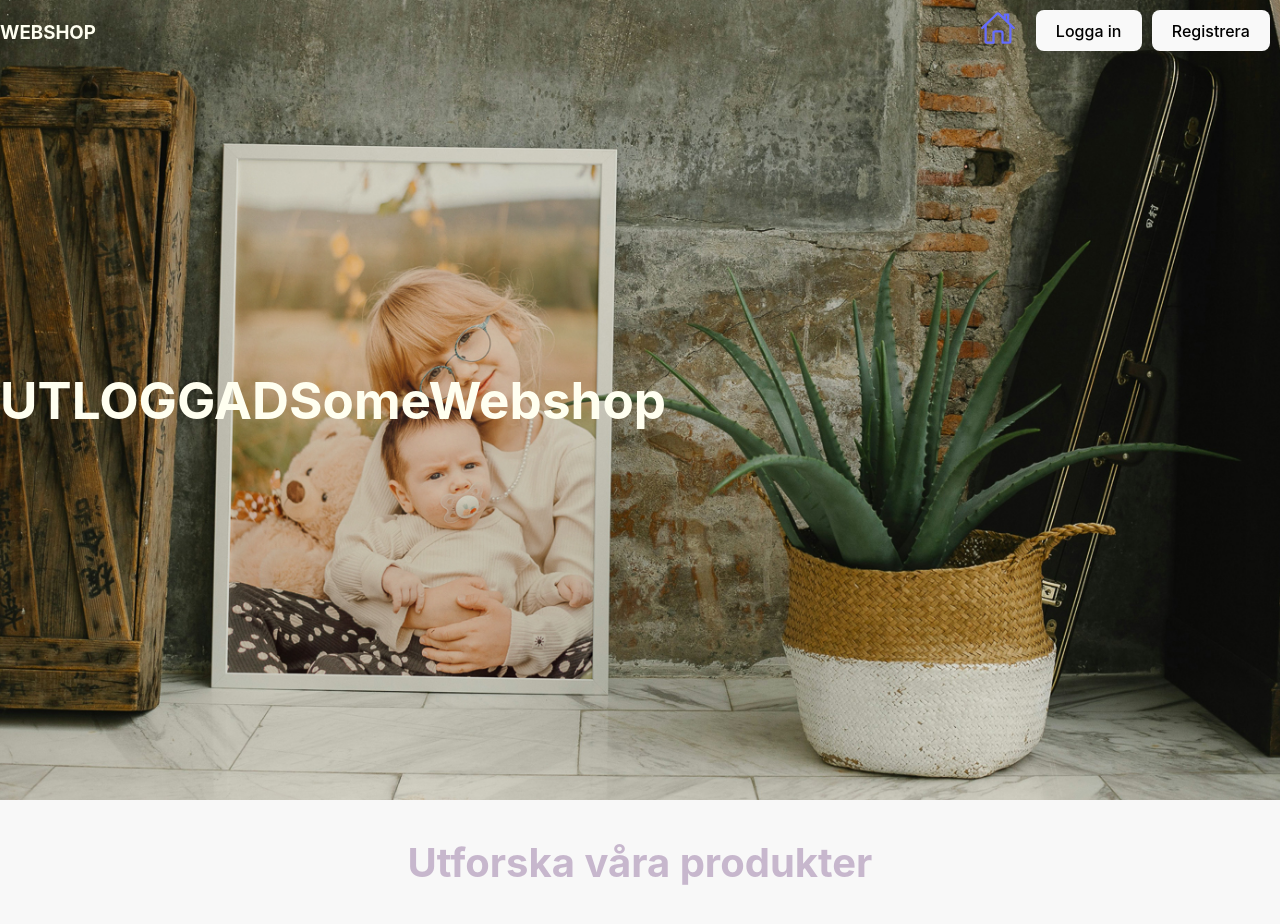
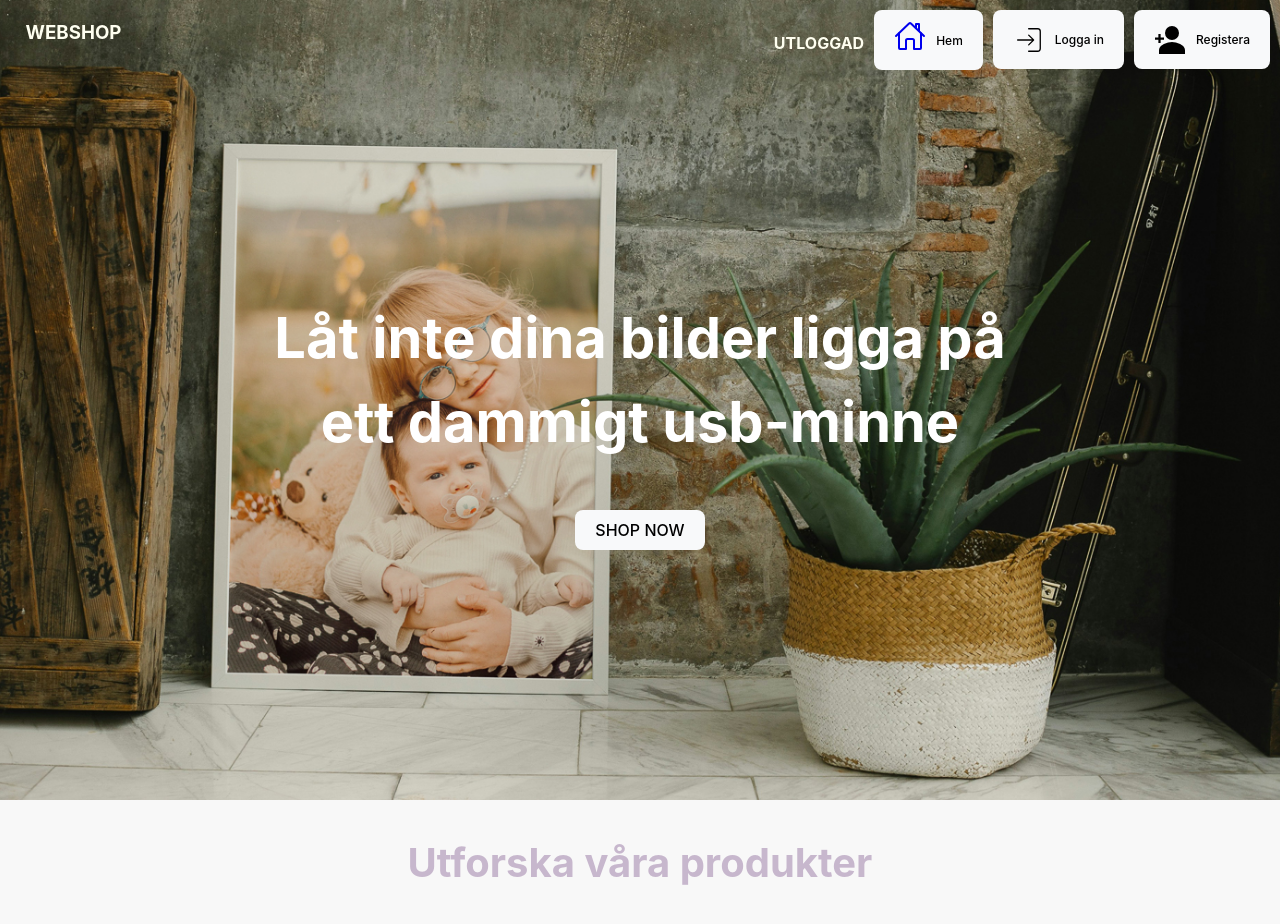
Before and after one commit to Chewbeccaz/checkout, a React (Vite) app in the folder client/: page / in a window 1280 px wide. Shown: the top 924 px of the page. Built offline with nearby package versions, Linux system fonts and the light colour scheme; no server answers.

Commit message:
added styling and fixed login-bug.

```diff
--- a/client/src/components/Header.tsx
+++ b/client/src/components/Header.tsx
@@ -27,25 +27,12 @@ export const Header = () => {
         <div className="navigation">
           <Navigation />
         </div>
-        <div>
-          <h1>{user ? "INLOGGAD: " + user?.email : "UTLOGGAD"}</h1>
-          {/* <Login />
-        <Logout /> */}
+
+        <div className="header-text">
+          <h2>Låt inte dina bilder ligga på ett dammigt usb-minne</h2>
+          <button>SHOP NOW</button>
         </div>
-        {/* <div>{!user && <Register />}</div> */}
-
-        <h1>
-          Some<span>Webshop</span>
-        </h1>
-        {/* {user && (
-          <div className="cart" onClick={handleOpenCart}>
-            <FiShoppingCart />
-            <div className="cart-count">{cart.length}</div>
-          </div>
-        )} */}
       </div>
-
-      {/* {user && <Cart openCart={openCart} handleOpenCart={handleOpenCart} />} */}
     </>
   );
 };
--- a/client/src/components/Navigation.tsx
+++ b/client/src/components/Navigation.tsx
@@ -8,6 +8,10 @@ import "../styles/navigation.css";
 import { IoHomeOutline } from "react-icons/io5";
 import { useCart } from "../context/CartContext";
 import { FiShoppingCart } from "react-icons/fi";
+import { IoPersonAddSharp } from "react-icons/io5";
+import { CiLogin } from "react-icons/ci";
+import { CiLogout } from "react-icons/ci";
+
 import { Cart } from "./Cart";
 
 const Navigation = () => {
@@ -64,27 +68,73 @@ const Navigation = () => {
     <nav>
       <ul>
         <li>
+          <h4>{user ? "Välkommen " + user?.email : "UTLOGGAD"}</h4>
+        </li>
+
+        <li>
+          <button className="icon">
             <NavLink to="/">
               <IoHomeOutline />
             </NavLink>
+            <p>Hem</p>
+          </button>
         </li>
-        <li>
+
+        {/* <li>
+          <button className="icon">
             {user && (
               <div className="cart" onClick={handleOpenCart}>
                 <FiShoppingCart />
                 <div className="cart-count">{cartQuantity}</div>
               </div>
             )}
-          {user && <Cart openCart={openCart} handleOpenCart={handleOpenCart} />}
+            {user && (
+              <Cart openCart={openCart} handleOpenCart={handleOpenCart} />
+            )}
+          </button>
+        </li> */}
+
+        {user && (
+          <li>
+            <button className="icon" onClick={handleOpenCart}>
+              <div className="cart">
+                <FiShoppingCart />
+
+                <div className="cart-count">{cartQuantity}</div>
+              </div>
+              <p>Kundkorg</p>
+              <Cart openCart={openCart} handleOpenCart={handleOpenCart} />
+            </button>
           </li>
-        <li>
+        )}
+
+        {/* <li>
           <button onClick={handleToggleLogin}>
             {user ? "Logga ut" : "Logga in"}
           </button>
+        </li> */}
+        <li>
+          <button onClick={handleToggleLogin} className="icon">
+            {user ? (
+              <>
+                <CiLogout />
+                <p>Logga ut</p>
+              </>
+            ) : (
+              <>
+                <CiLogin />
+                <p>Logga in</p>
+              </>
+            )}
+          </button>
         </li>
+
         {!user && (
           <li>
-            <button onClick={handleToggleRegisterModal}>Registrera</button>
+            <button onClick={handleToggleRegisterModal} className="icon">
+              <IoPersonAddSharp />
+              <p>Registera</p>
+            </button>
           </li>
         )}
       </ul>
--- a/client/src/index.css
+++ b/client/src/index.css
@@ -13,14 +13,14 @@
   -moz-osx-font-smoothing: grayscale;
 }
 
-a {
+/* a {
   font-weight: 500;
   color: #646cff;
   text-decoration: inherit;
 }
 a:hover {
   color: #535bf2;
-}
+} */
 
 body {
   margin: 0;
--- a/client/src/styles/header.css
+++ b/client/src/styles/header.css
@@ -17,6 +17,7 @@
   position: absolute;
   top: 0;
   left: 0;
+  margin-left: 2%;
 }
 
 .cart {
@@ -39,8 +40,16 @@
   align-items: center;
 }
 
-.cart svg {
-  font-size: 36px;
-  margin-right: 8px;
-  cursor: pointer;
+.header-text {
+  display: flex;
+  flex-direction: column;
+  align-items: center;
+  justify-content: center;
+  margin: 0 auto;
+  width: 60%;
 }
+
+.header-text h2 {
+  font-size: 3.5em;
+  color: white;
+}
--- a/client/src/styles/navigation.css
+++ b/client/src/styles/navigation.css
@@ -17,6 +17,28 @@ li {
   margin-right: 10px;
 }
 
-svg {
-  font-size: 36px;
+.icon {
+  font-size: 2rem;
 }
+
+button {
+  background-color: #f8f9fa;
+  border: none;
+  cursor: pointer;
+  display: flex;
+  flex-direction: row;
+  align-items: center;
+  /* width: 200px; */
+  padding: 10px 20px;
+}
+
+button p {
+  margin-left: 10px;
+  font-size: 12px;
+}
+
+.cart svg {
+  font-size: 2rem;
+  margin-right: 8px;
+  cursor: pointer;
+}
--- a/client/src/styles/products.css
+++ b/client/src/styles/products.css
@@ -41,15 +41,16 @@ h2 {
 
 /* Text Styling */
 .product-item h3 {
-  font-size: 34px;
+  font-size: 1.5rem;
   font-weight: bold;
-  margin-bottom: 5px;
+  margin-bottom: 0;
 }
 
 .product-item h4 {
-  font-size: 18px;
-  font-weight: bold;
+  font-size: 1rem;
+  font-weight: 200;
   margin-bottom: 5px;
+  margin-top: 0;
 }
 
 .product-item p {
@@ -76,12 +77,16 @@ h2 {
   transition: background-color 0.3s ease;
 }
 
+.product-item svg {
+  font-size: 1.8em;
+}
+
 .product-item button:hover {
   background-color: #c7b7cdcc;
 }
 
 /* Adjust the width for smaller screens if necessary */
-@media (max-width: 768px) {
+@media (max-width: 1085px) {
   .product-item {
     width: calc(50% - 20px);
   }
```
Also changed, not shown: 1 other file (tests, documents, lock files or other folders). Lines whose indentation alone changed are shown as unchanged.
